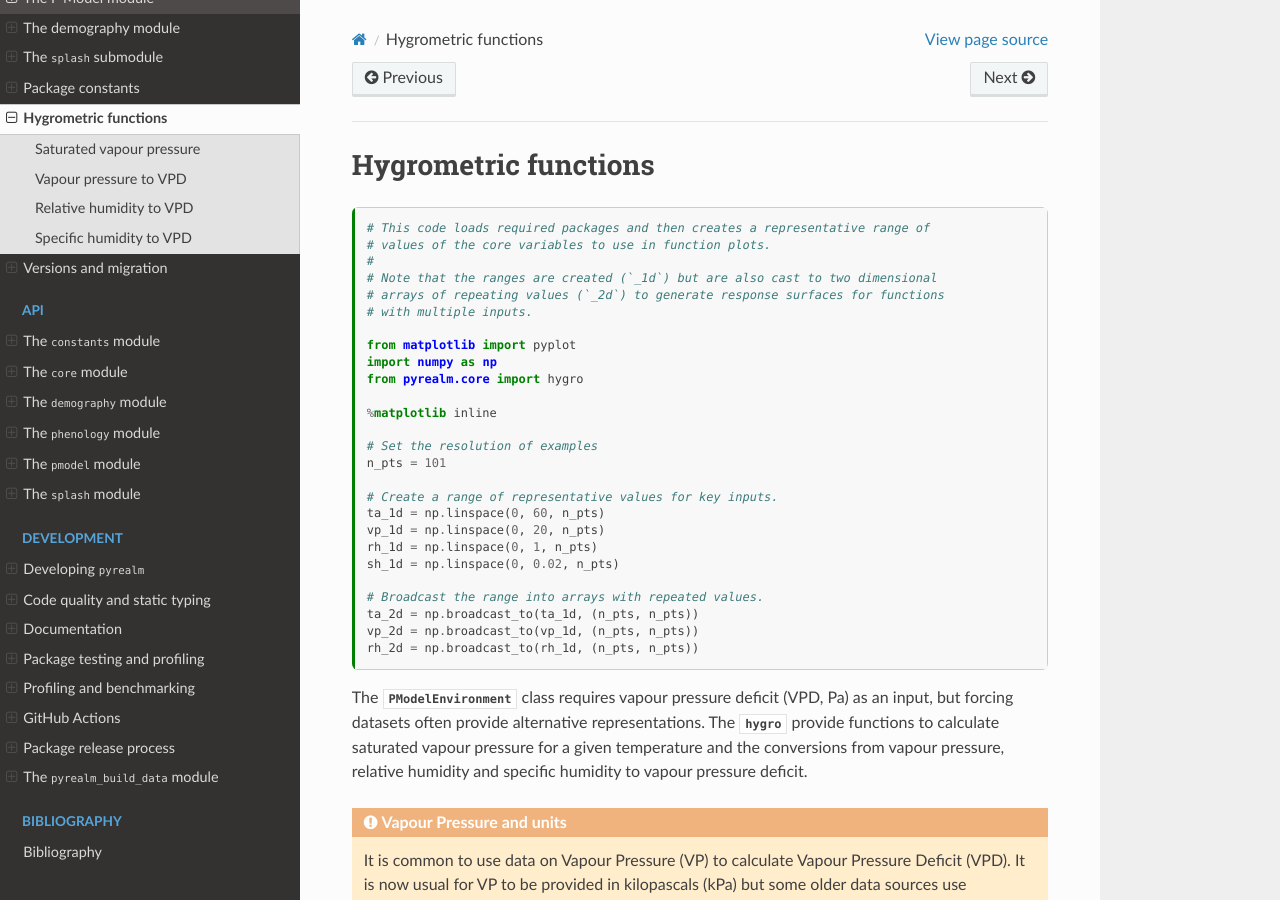
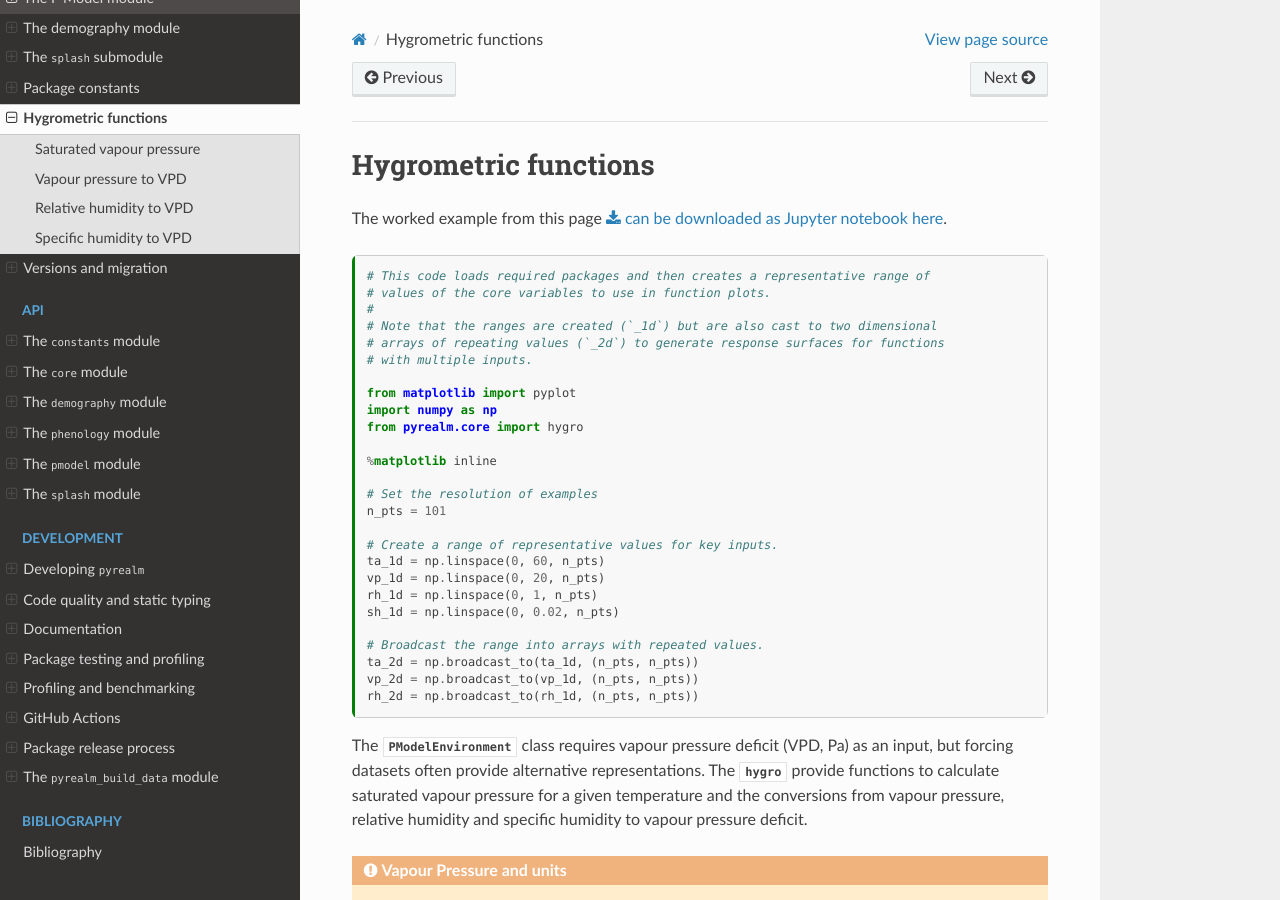
Before and after one commit to ImperialCollegeLondon/pyrealm, a Sphinx documentation site: the page built from docs/source/users/hygro.md, in a window 1280 px wide and 900 px high. Built offline with Sphinx 7.4.7 and the Read the Docs theme 3.1.0, drawn with Linux system fonts in a browser that asks for light colours.

Commit message:
add hygro jupyter notebook

````diff
--- a/docs/source/users/hygro.md
+++ b/docs/source/users/hygro.md
@@ -22,6 +22,8 @@
 ---
 
 # Hygrometric functions
+
+The worked example from this page {download}`can be downloaded as Jupyter notebook here </_static/Hygro.ipynb>`.
 
 ```{code-cell} ipython3
 # This code loads required packages and then creates a representative range of
````
Also changed, not shown: docs/source/_static/Hygro.ipynb (added).
